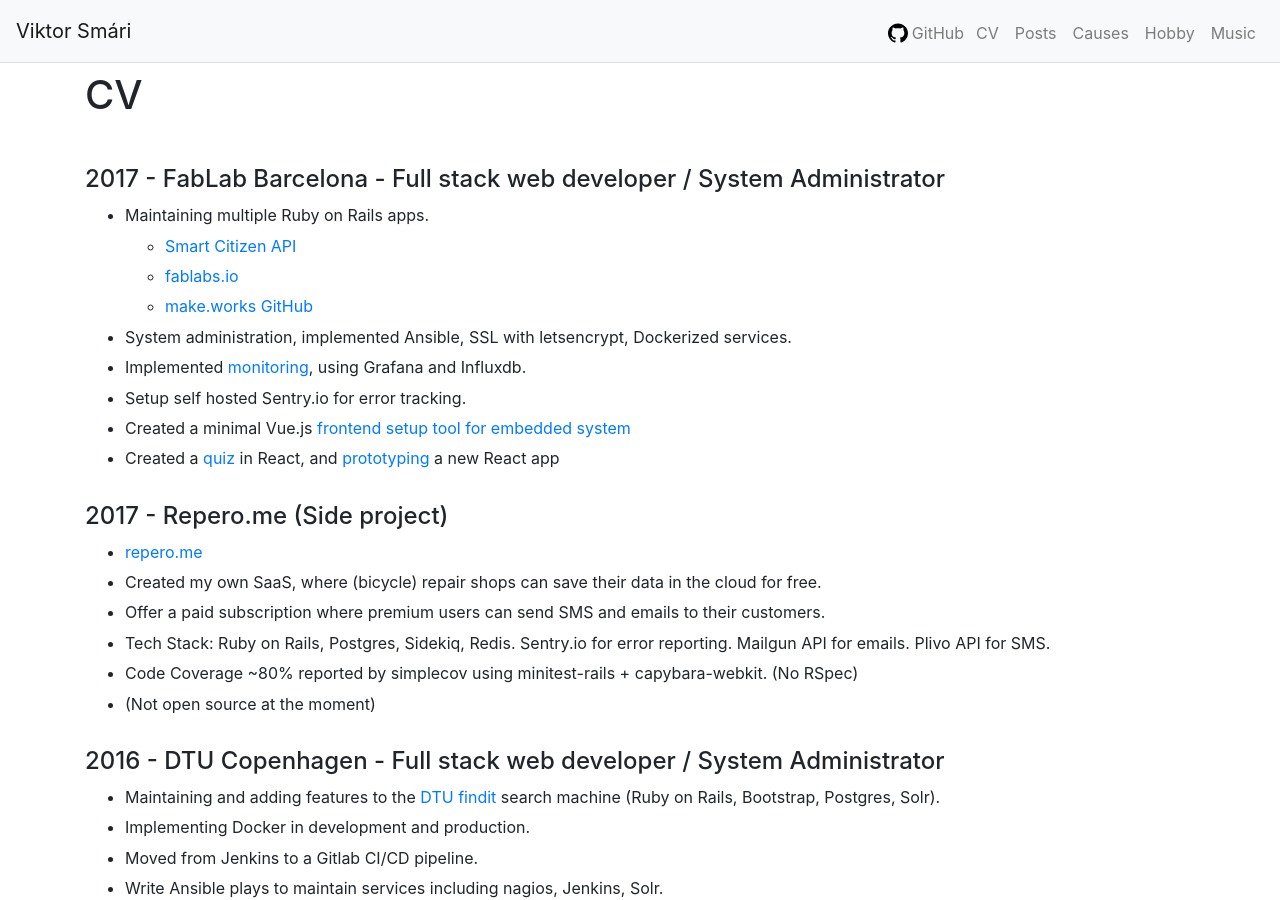
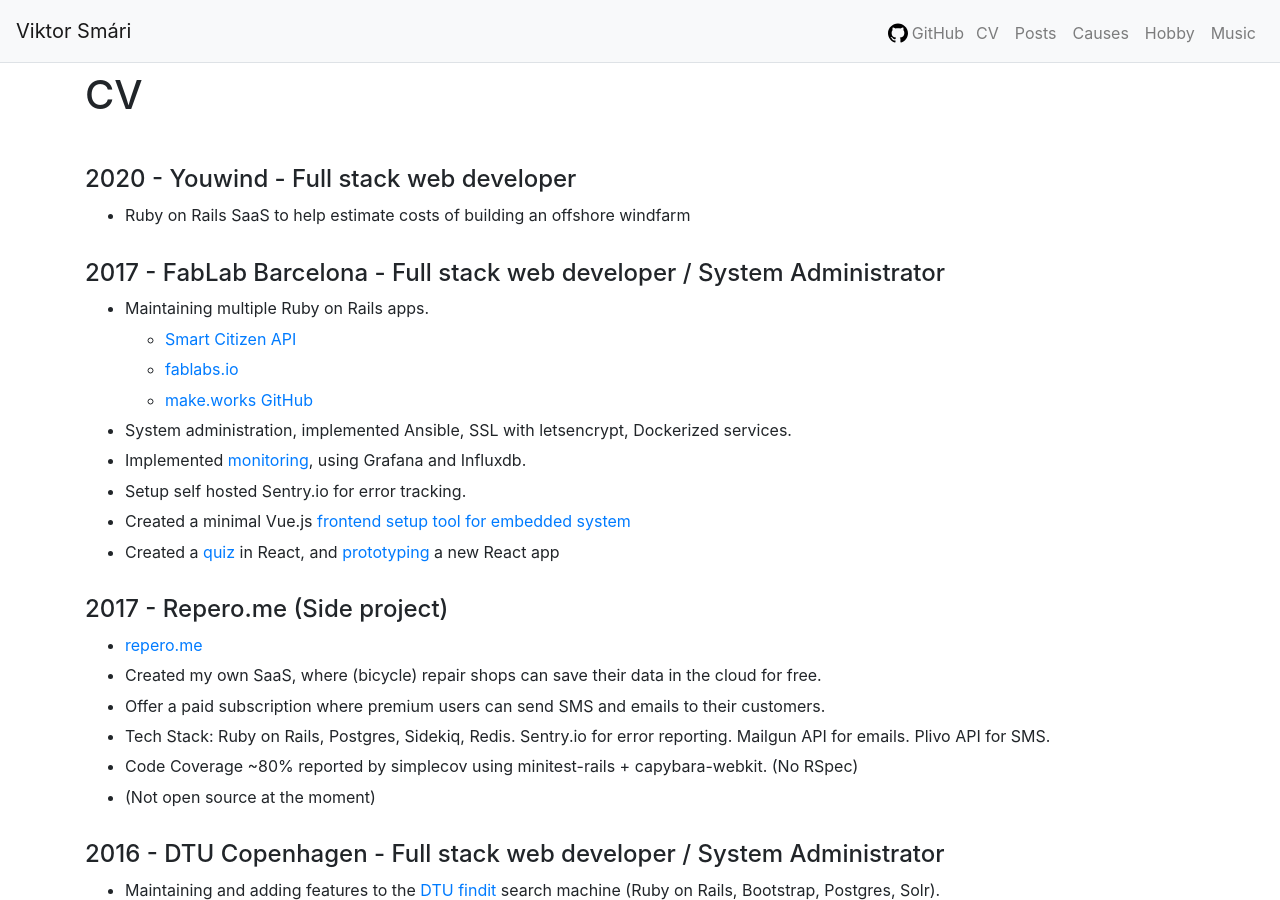
Before and after one commit to viktorsmari/viktorsmari.github.io, a Jekyll site: the page built from cv.md, in a window 1280 px wide and 900 px high. Built offline with Jekyll 4.4.1, drawn with Linux system fonts in a browser that asks for light colours; comment, search, counter and statistics services are not loaded.

Commit message:
Update text

```diff
--- a/cv.md
+++ b/cv.md
@@ -3,6 +3,10 @@
 permalink: "/cv"
 layout: page
 ---
+
+#### 2020 - Youwind - Full stack web developer
+
+* Ruby on Rails SaaS to help estimate costs of building an offshore windfarm
 
 #### 2017 - FabLab Barcelona - Full stack web developer / System Administrator
 
```
Also changed, not shown: index.md (+1 -1 lines), 1 other file.
